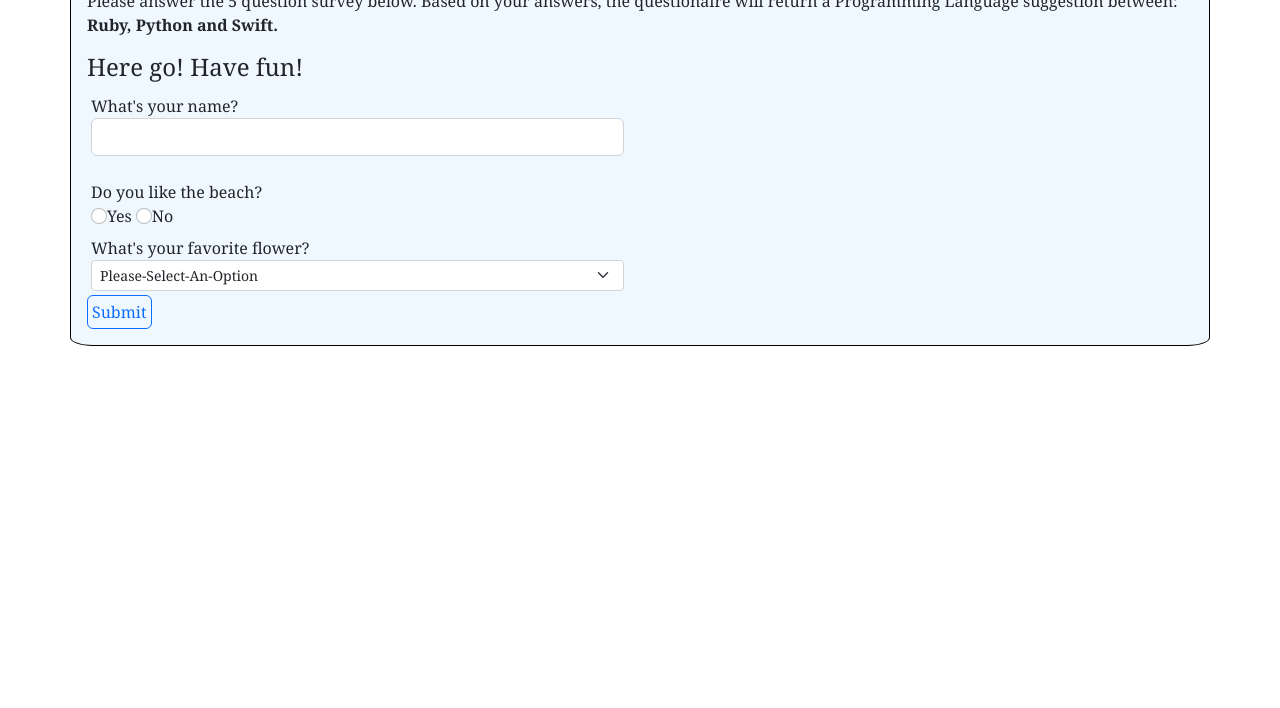
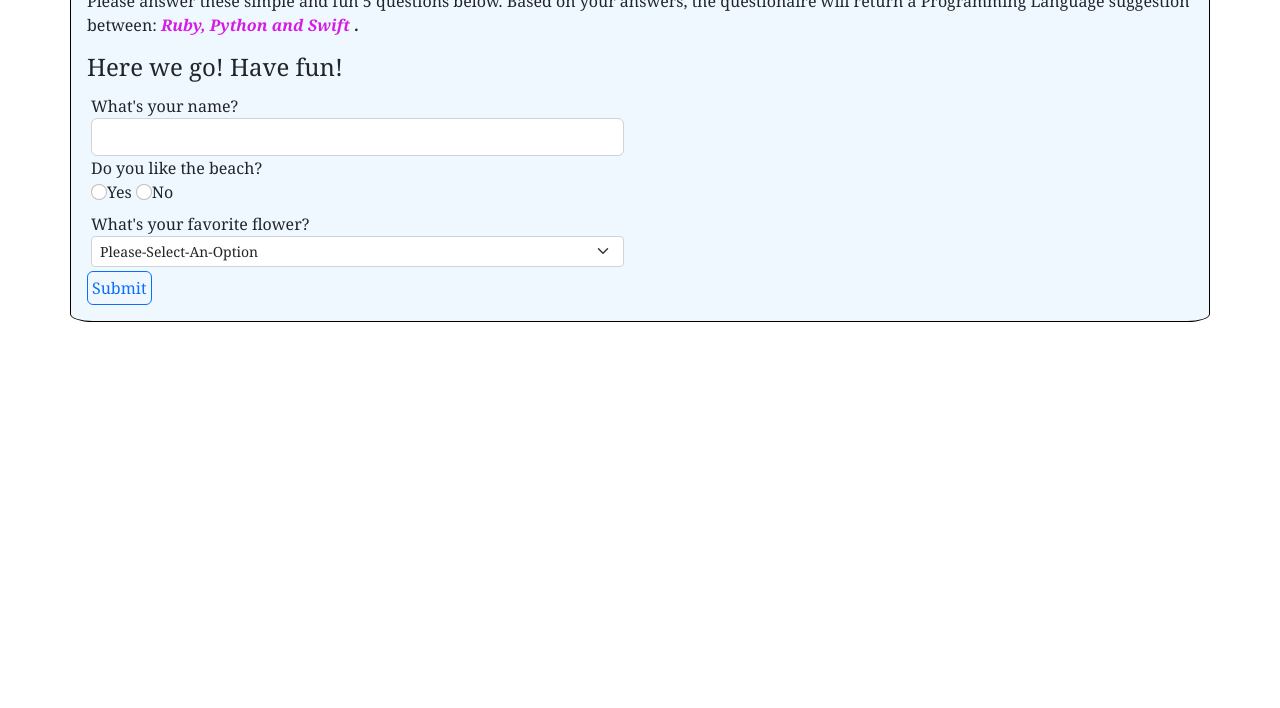
Before and after one commit to eusebiedev/programming-language-selector, a plain HTML site: page index.html in a window 1280 px wide. Shown: the part 92-800 px from the top of the page. Drawn offline with Linux system fonts and the light colour scheme.

Commit message:
Add bootstrap style to user input field on index.html

```diff
--- a/index.html
+++ b/index.html
@@ -14,16 +14,16 @@
     <div class="row">
       <div class="col">
         <h1>Welcome to the Programming Language Survey</h1>
-        <p>Please answer the 5 question survey below. Based on your answers, the questionaire will return a Programming Language suggestion between:<strong> Ruby, Python and Swift.</strong></p>
+        <p>Please answer these simple and fun 5 questions below. Based on your answers, the questionaire will return a Programming Language suggestion between:<strong><em> Ruby, Python and Swift</em> .</strong></p>
       </div>
     </div>
     <div class="row">
       <div class="col-sm-6">
-        <h4>Here go! Have fun!</h4>
+        <h4>Here we go! Have fun!</h4>
         <form id="survey">
           <div class="col p-1">
             <label class="input-group-sm" for="name">What's your name?</label>
-              <input id="name" type="text" class="form-control" name="userInput"><br>
+              <input id="name" type="text" class="form-control" name="userInput">
 
             <label for="quest2">Do you like the beach?</label><br>
             <label>
@@ -39,7 +39,6 @@
               <option selected="">Please-Select-An-Option</option>
               <option value="rose">Rose</option>
               <option value="tulip">Tulip</option>
-              <option value="daisy">Daisy</option>
             </select>
           </div>
           <button type="submit" class="btn btn-outline-primary btn-small p-1">Submit</button>
```
